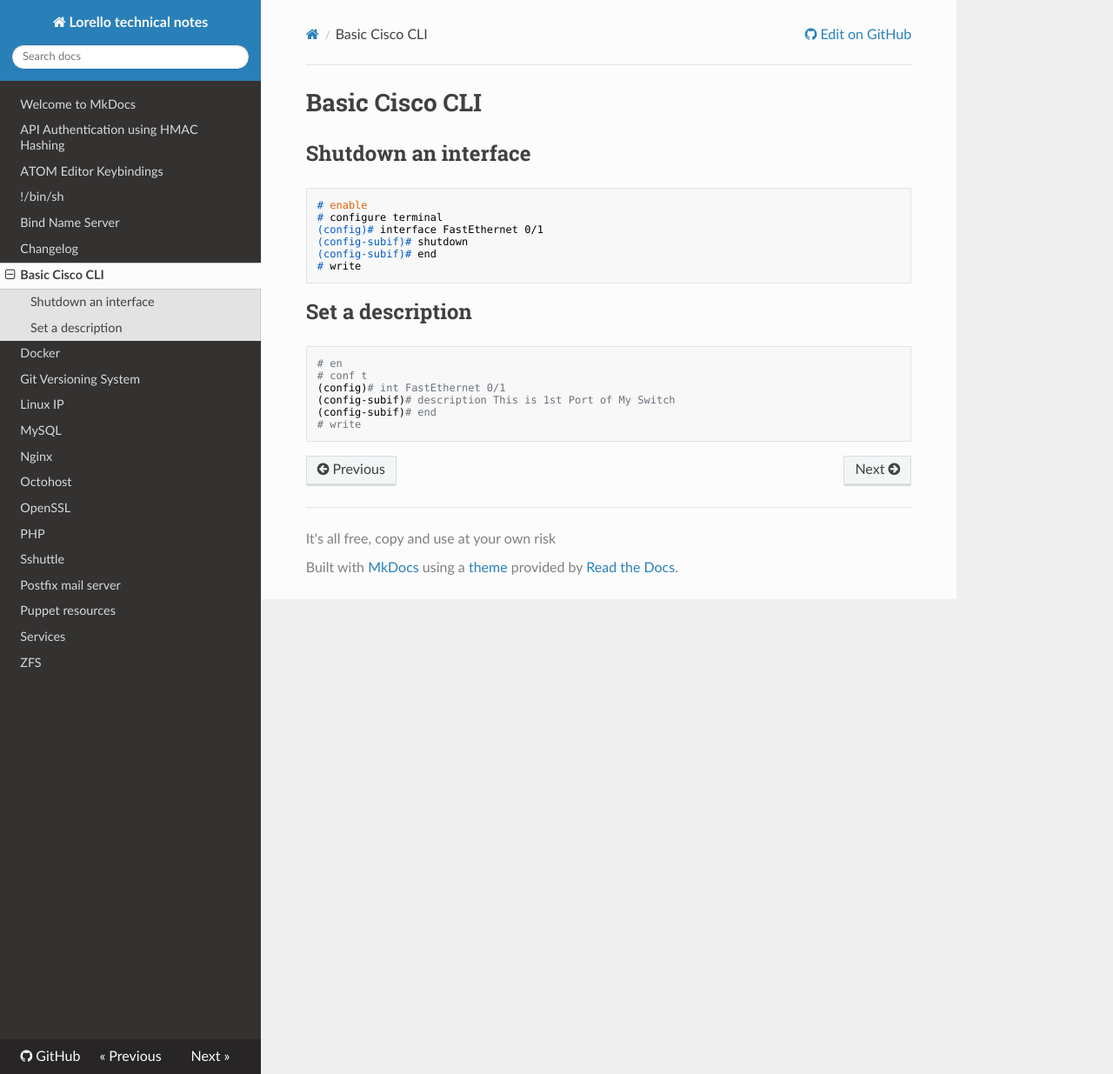
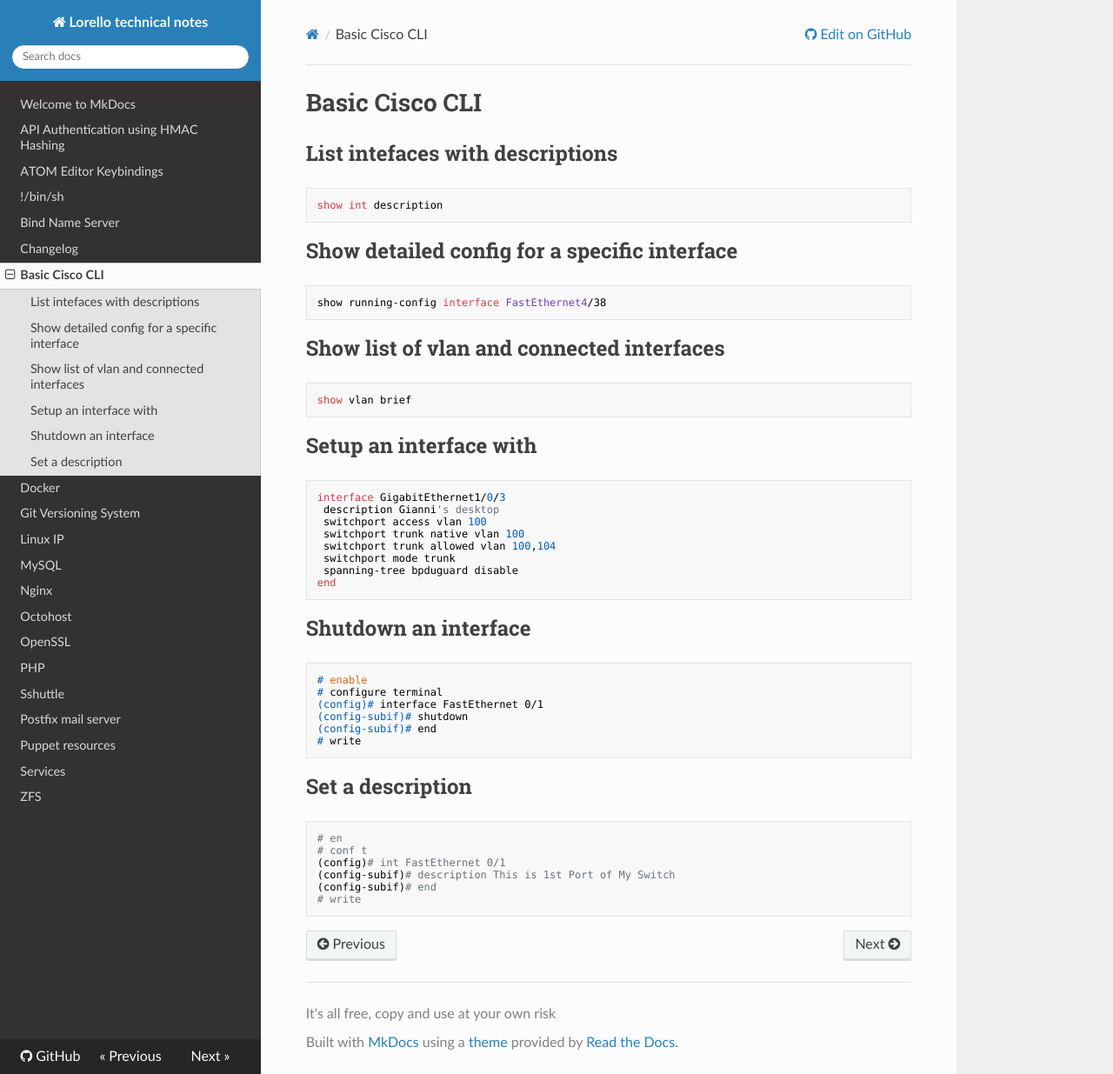
Before and after one commit to lorello/lorello.github.io, an MkDocs documentation site: the page built from docs/cisco.md, in a window 1280 px wide and 1235 px high. Shown: the whole window at 87% size. Built offline with MkDocs 1.6.1, drawn with Linux system fonts in a browser that asks for light colours; nearby versions of some CDN libraries.

Commit message:
more cisco commands

```diff
--- a/docs/cisco.md
+++ b/docs/cisco.md
@@ -1,4 +1,27 @@
 # Basic Cisco CLI
+
+## List intefaces with descriptions
+
+    show int description
+
+## Show detailed config for a specific interface
+
+    show running-config interface FastEthernet4/38
+
+## Show list of vlan and connected interfaces
+
+    show vlan brief
+
+## Setup an interface with
+
+    interface GigabitEthernet1/0/3
+     description Gianni's desktop
+     switchport access vlan 100
+     switchport trunk native vlan 100
+     switchport trunk allowed vlan 100,104
+     switchport mode trunk
+     spanning-tree bpduguard disable
+    end
 
 ## Shutdown an interface
 
```
